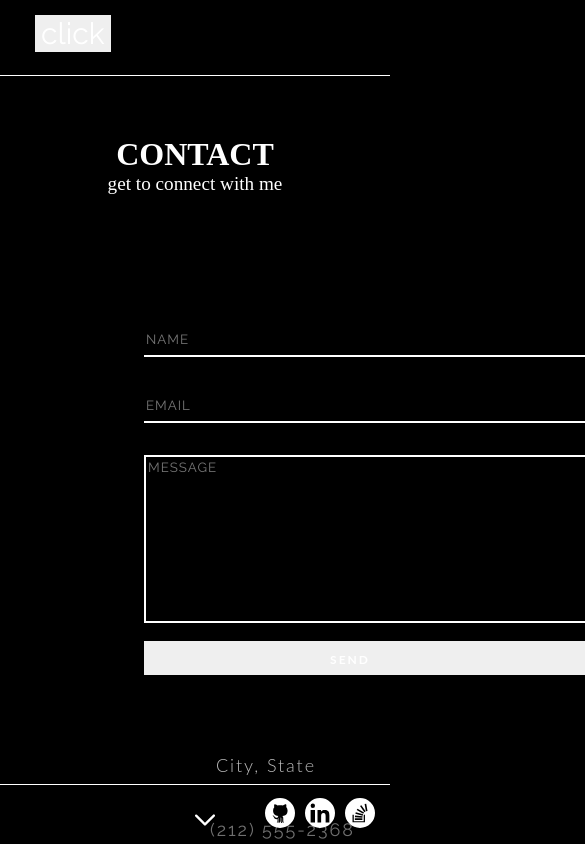
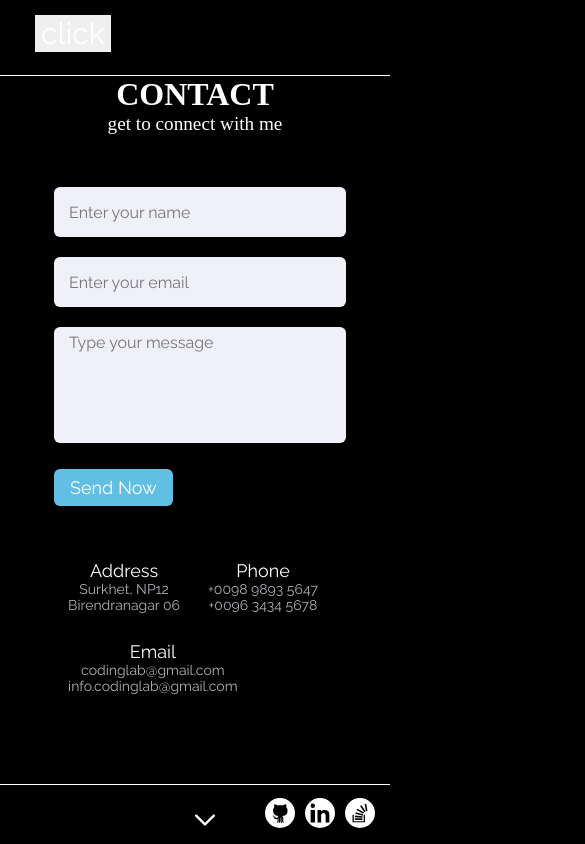
Before and after one commit to Wadiya003/PortFolio-REACT, a React (Create React App) app: page /contact in a window 390 px wide. Shown: the top 844 px of the page, 585 px wide, since content can reach past the window. Built offline with nearby package versions, Linux system fonts and the light colour scheme; a web font is replaced by a local one.

Commit message:
All UI DONE

```diff
--- a/src/App.js
+++ b/src/App.js
@@ -3,7 +3,6 @@ import React from "react"
 import Navbar from "./component/Navbar/Header";
 import Home from "./component/Home/Home";
 import About from "./component/About/About";
-import Resume from "./component/Resume/Resume";
 import Project from "./component/Project/Project";
 import Skill from "./component/Skill/Skills";
 import Contact from "./component/Contact/Contact";
@@ -36,7 +35,6 @@ function App() {
           <Route path="/" element={<Home />} />
           <Route path="/project" element={<Project />} />
           <Route path="/about" element={<About />} />
-          <Route path="/resume" element={<Resume />} />
           <Route path="/skill" element={<Skill />} />
           <Route path="/contact" element={<Contact />} />
           <Route path="*" element={<Navigate to="/"/>} />
--- a/src/component/Contact/Contact.js
+++ b/src/component/Contact/Contact.js
@@ -11,58 +11,49 @@ class Contact extends Component {
 
 <SectionTitle heading="Contact" subheading="get to connect with me" />
 
-  <div className="contact-wrapper">
-
-  {/* <!-- Left contact page -->  */}
-
-    <form id="contact-form" className="form-horizontal" role="form">
-
-      <div className="form-group">
-        <div className="col-sm-12">
-          <input type="text" className="form-control" id="name" placeholder="NAME" name="name"  required/>
+<div class="container">
+    <div class="contentss">
+      <div class="left-side">
+        <div class="address details">
+          <i class="fas fa-map-marker-alt"></i>
+          <div class="topic">Address</div>
+          <div class="text-one">Surkhet, NP12</div>
+          <div class="text-two">Birendranagar 06</div>
+        </div>
+        <div class="phone details">
+          <i class="fas fa-phone-alt"></i>
+          <div class="topic">Phone</div>
+          <div class="text-one">+0098 9893 5647</div>
+          <div class="text-two">+0096 3434 5678</div>
+        </div>
+        <div class="email details">
+          <i class="fas fa-envelope"></i>
+          <div class="topic">Email</div>
+          <div class="text-one">codinglab@gmail.com</div>
+          <div class="text-two">info.codinglab@gmail.com</div>
         </div>
       </div>
-
-      <div className="form-group">
-        <div className="col-sm-12">
-          <input type="email" className="form-control" id="email" placeholder="EMAIL" name="email"  required/>
+      <div class="right-side">
+        {/* <p>If you have any work from me or any types of quries related to my tutorial, you can send me message from here. It's my pleasure to help you.</p> */}
+      <form action="#">
+        <div class="input-box">
+          <input type="text" placeholder="Enter your name"/>
         </div>
-      </div>
-
-      <textarea className="form-control" rows="10" placeholder="MESSAGE" name="message" required></textarea>
-
-      <button className="btn btn-primary send-button" id="submit" type="submit" value="SEND">
-        <div className="alt-send-button">
-          <i className="fa fa-paper-plane"></i><span className="send-text">SEND</span>
+        <div class="input-box">
+          <input type="text" placeholder="Enter your email"/>
         </div>
-
-      </button>
-
-    </form>
-
-  {/* <!-- Left contact page -->  */}
-
-      <div className="direct-contact-container">
-
-        <ul className="contact-list">
-          <li className="list-item"><i className="fa fa-map-marker fa-2x"><span className="contact-text place">City, State</span></i></li>
-
-          <li className="list-item">
-          {/* <BsFillTelephoneFill/> */}
-          <span className="contact-text phone"><a href="tel:1-212-555-5555" title="Give me a call">(212) 555-2368</a></span></li>
-
-          <li className="list-item"><i className="fa fa-envelope fa-2x"><span className="contact-text gmail"><a href="mailto:#" title="Send me an email">hitmeup@gmail.com</a></span></i></li>
-
-        </ul>
-
-
-        <div className="copyright">&copy; ALL OF THE RIGHTS RESERVED</div>
-
-      </div>
-
+        <div class="input-box message-box">
+          <textarea className="form-control" type="text" placeholder="Type your message"/>
+        </div>
+        <div class="button">
+          <input type="button" value="Send Now" />
+        </div>
+      </form>
+    </div>
+    </div>
   </div>
 
-<Map/>
+{/* <Map/> */}
 {/*
           <div className="Contact">
           <div className="contact-left">
--- a/src/component/Contact/contact.css
+++ b/src/component/Contact/contact.css
@@ -1,185 +1,133 @@
 
-.contact{
-  margin-top: 60px;
-  background: #000;
+.container{
+  width: 85%;
+  background: black;
+  justify-contentss: center;
+  align-items: center;
+  margin: auto;
+  border-radius: 6px;
+  padding: 20px 60px 30px 40px;
+  padding-top: 0px;
+  box-shadow: 0 5px 10px rgba(0, 0, 0, 0.2);
+}
+.contentss{
+  display: flex;
+  align-items: center;
+  justify-contentss: space-between;
+}
+.left-side{
+  width: 25%;
+  height: 100%;
+  display: flex;
+  flex-direction: column;
+  align-items: center;
+  justify-contentss: center;
+  margin-top: 15px;
+  position: relative;
+}
+.details{
+  margin: 14px;
+  text-align: center;
+}
+.details i{
+  font-size: 30px;
+  color: rgb(97, 191, 228);
+  margin-bottom: 10px;
+}
+.topic{
+  font-size: 18px;
+  font-weight: 500;
+}
+.text-one,
+.text-two{
+  font-size: 14px;
+  color: #afafb6;
+}
+.right-side{
+  width: 75%;
+  margin-left: 75px;
 }
 
-.contact-wrapper {
-  display: flex;
-  flex-direction: row;
-  justify-content: space-between;
- padding: 6rem 8rem 0rem 9rem;
-  position: relative;
-  max-width: 100rem;
+.input-box{
+  height: 50px;
+  margin: 20px;
+  margin-left: 0px;
+  /* display: inline; */
+  width: auto;
 }
 
-.form-horizontal {
+input,
+textarea{
+  height: 100%;
+  width: 100%;
+  border: none;
+  outline: none;
+  font-size: 16px;
+  background: #F0F1F8;
+  border-radius: 6px;
+  padding: 0 15px;
+  resize: none;
+}
+ .message-box{
+  min-height: 110px;
+  resize: vertical;
+}
+ textarea{
 
-  max-width: 500px;
-  font-family: 'Lato';
-  font-weight: 400;
+  padding-top: 6px;
 }
-#name,#email{
-max-width: 600px;
-height: 30px;
-margin-bottom: 2rem;
+ .button{
+  display: inline-block;
+  margin-top: 12px;
+}
+ .button input[type="button"]{
+  color: #fff;
+  font-size: 18px;
+  outline: none;
   border: none;
-border-bottom: 2px solid white;
+  padding: 8px 16px;
+  border-radius: 6px;
+  background: rgb(97, 191, 228);
+  cursor: pointer;
+  transition: all 0.3s ease;
+}
+.button input[type="button"]:hover{
+  background: rgb(97, 191, 228);
 }
 
-.form-control,
-textarea {
-  width: 600px;
-  background-color: #000;
-  color: #fff;
-  letter-spacing: 1px;
-  border: 2px solid white;
-
+/* @media (max-width: 950px) {
+  .container{
+    width: 90%;
+    padding: 30px 40px 40px 35px ;
+  }
+  .container .contentss .right-side{
+   width: 75%;
+   margin-left: 55px;
 }
 
-.send-button {
-  margin-top: 15px;
-  height: 34px;
-  width: 400px;
-  overflow: hidden;
-  transition: all .2s ease-in-out;
-}
-
-.alt-send-button {
-  width: 400px;
-  height: 34px;
-  transition: all .2s ease-in-out;
-}
-
-.send-text {
-  display: block;
-  margin-top: 10px;
-  font: 700 12px 'Lato', sans-serif;
-  letter-spacing: 2px;
-}
-
-.alt-send-button:hover {
-  transform: translate3d(0px, -29px, 0px);
-}
-
-.direct-contact-container {
-  max-width: 400px;
-}
-
-.contact-list {
-  list-style-type: none;
-  margin-left: -30px;
-  padding-right: 20px;
-}
-
-.list-item {
-  line-height: 4;
-  color: #aaa;
-}
-
-.contact-text {
-  font: 300 18px 'Lato', sans-serif;
-  letter-spacing: 1.9px;
-  color: #bbb;
-}
-
-.place {
-  margin-left: 62px;
-}
-
-.phone {
-  margin-left: 56px;
-}
-
-.gmail {
-  margin-left: 53px;
-}
-
-.contact-text a {
-  color: #bbb;
-  text-decoration: none;
-  transition-duration: 0.2s;
-}
-
-.contact-text a:hover {
-  color: #fff;
-  text-decoration: none;
-}
+} */
 
 
-.copyright {
-  padding: 3rem;
-  font: 200 14px 'Oswald', sans-serif;
-  color: #555;
-  letter-spacing: 1px;
-  text-align: center;
+
+@media (max-width: 786px) {
+  .container{
+    height: 100%;
+    padding: 0px;
   }
-
-
-@media screen and (max-width: 850px) {
-  .contact-wrapper {
-    display: flex;
-    flex-direction: column;
+  .contentss{
+    flex-direction: column-reverse;
+    padding: 0px;
   }
-  .direct-contact-container, .form-horizontal {
-    margin: 0 auto;
+  .left-side{
+   width: 100%;
+   flex-direction: row;
+   margin-top: 40px;
+   justify-contentss: center;
+   flex-wrap: wrap;
  }
-
-  .direct-contact-container {
-    margin-top: 60px;
-    max-width: 300px;
-  }
-  .social-media-list li {
-    height: 60px;
-    width: 60px;
-    line-height: 60px;
-  }
-  .social-media-list li:after {
-    width: 60px;
-    height: 60px;
-    line-height: 60px;
-  }
-}
-
-@media screen and (max-width: 569px) {
-
-  .direct-contact-container, .form-wrapper {
-    float: none;
-    margin: 0 auto;
-  }
-  .form-control, textarea {
-
-    margin: 0 auto;
-  }
-
-
-  .name, .email, textarea {
-    width: 280px;
-  }
-
-  .direct-contact-container {
-    margin-top: 60px;
-    max-width: 280px;
-  }
-  .social-media-list {
-    left: 0;
-  }
-  .social-media-list li {
-    height: 55px;
-    width: 55px;
-    line-height: 55px;
-    font-size: 2rem;
-  }
-  .social-media-list li:after {
-    width: 55px;
-    height: 55px;
-    line-height: 55px;
+  .right-side{
+   width: 100%;
+   margin-left: 0;
  }
 
 }
-
-@media screen and (max-width: 410px) {
-  .send-button {
-    width: 99%;
-  }
-}
--- a/src/component/Home/home3.css
+++ b/src/component/Home/home3.css
@@ -33,7 +33,8 @@
 }
 
 .profile-card header {
-  background: #fff;
+  background: center no-repeat url("./pics/Coder.png");
+  border: 2px  rgb(97, 191, 228) solid;
   padding: 1px;
   height: 200px;
   -webkit-transition: all 0.5s;
@@ -42,20 +43,14 @@
   transition: all 0.5s;
 }
 
-.profile-card header img {
-  border: 3px solid #fff;
-  border-radius: 50%;
-  display: block;
-  margin: 10px auto;
-  width: 200px;
-}
+
 
 .profile-card header h1 {
-  color: black;
+  color: white;
   font-family: "Open Sans";
   font-weight: 500;
   letter-spacing: 1px;
-  margin: 0;
+  margin-top: 5px;
   text-align: center;
   line-height: 1;
   -webkit-transition: all 0.5s;
--- a/src/component/Project/carousel.css
+++ b/src/component/Project/carousel.css
@@ -1,5 +1,6 @@
 .cards {
   /* display: flex; */
+  margin: 100px;
   justify-content: center;
   align-items: center;
   text-align: center;
@@ -66,9 +67,9 @@
   background: linear-gradient(to right, #FE5F8F, #FFC7D9);
 } */
 
-@media screen and (max-width: 720px) {
+@media screen and (max-width: 825px) {
   .cards {
-
+ margin: auto;
   }
 
   .cards .card {
--- a/src/component/Resume/Resume.jsx
+++ /dev/null
@@ -1,7 +0,0 @@
-
-export default function Resume(){
-return (
-    <div  className="footer">
-    </div>
-)
-}
--- a/src/component/Skill/skills.css
+++ b/src/component/Skill/skills.css
@@ -18,7 +18,7 @@
     margin: 15px !important;
     padding: 10px !important;
     opacity: 0.93 !important;
-    border: 1.7px solid rgba(88, 236, 255, 0.637) !important;
+    border: 1.7px solid  rgb(97, 191, 228) !important;
     vertical-align: middle !important;
     text-align: center !important;
     border-radius: 5px !important;
@@ -37,7 +37,7 @@
   .tech-icons:hover {
     transform: scale(1.05) !important;
     overflow: hidden !important;
-    border: 2.2px solid rgba(88, 236, 255, 0.637) !important;
+    border: 2.2px solid  rgb(97, 191, 228) !important;
   }
   .tech-icon-images {
     padding: 20px !important;
```
Also changed, not shown: src/component/Home/home3.js (+6 -6 lines), src/component/Project/carousel.js (+4 -4 lines), src/component/Home/pics/Coder.png (added), src/component/Resume/resume.css (deleted). Lines whose indentation alone changed are shown as unchanged.
